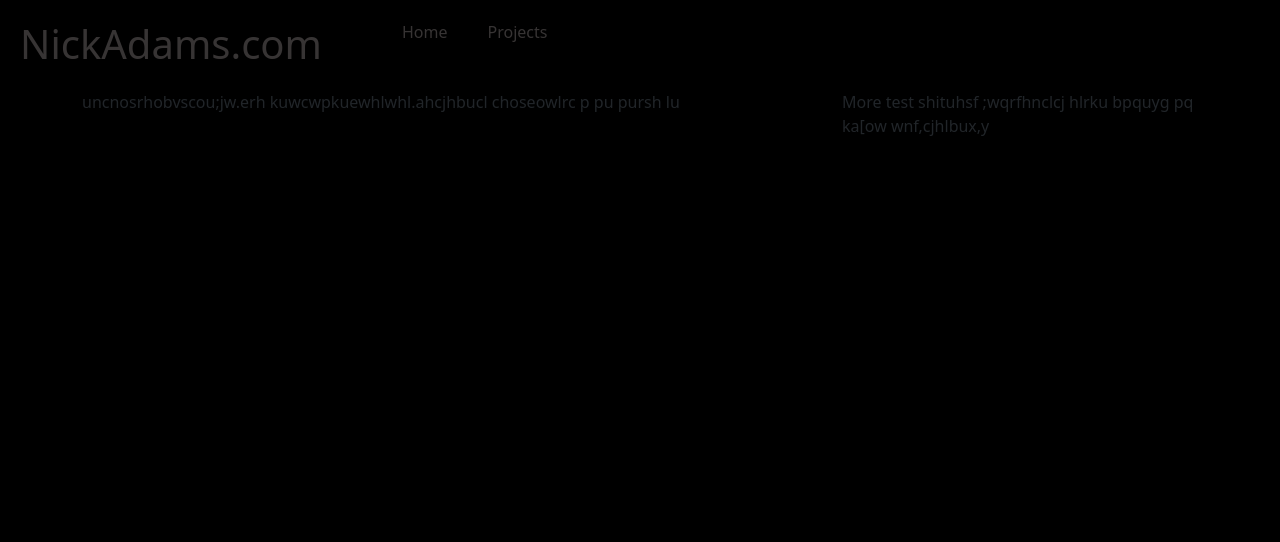
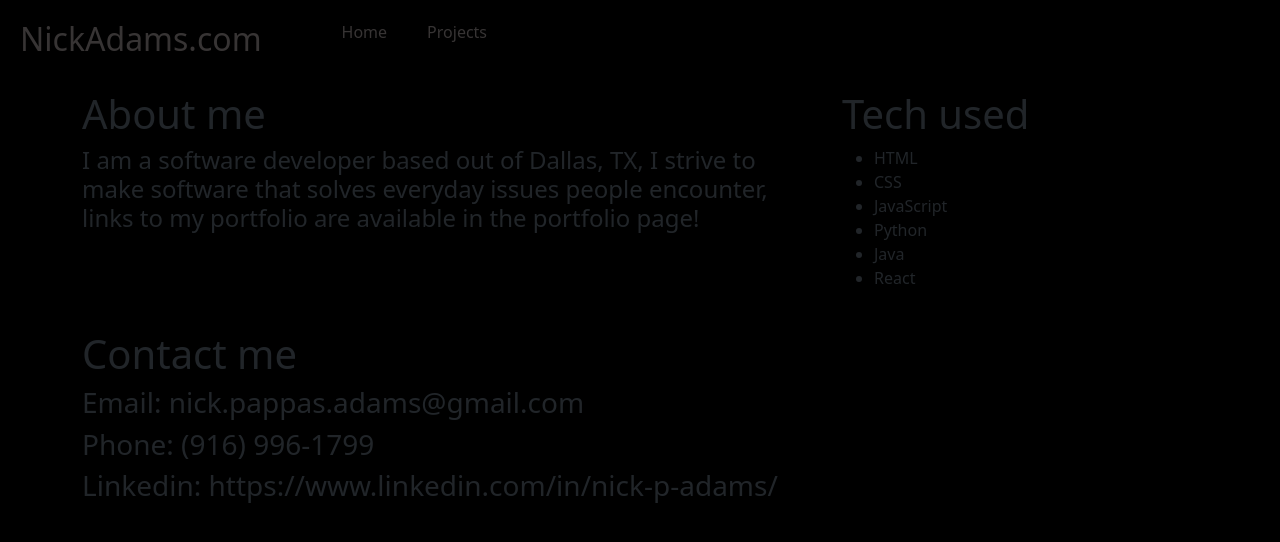
Before and after one commit to Nick-Adams-81/web-dev-portfolio-site, a Next.js app: page /home in a window 1280 px wide. Shown: the top 542 px of the page. Built offline with nearby package versions, Linux system fonts and the light colour scheme.

Commit message:
added actual content to home page

```diff
--- a/Components/nav.js
+++ b/Components/nav.js
@@ -5,7 +5,7 @@ const Nav = () => {
   return (
     <>
       <div id="nav">
-        <a href="/"><h1 className="animate__animated animate__fadeIn">NickAdams.com</h1></a>
+        <a href="/"><h2 className="animate__animated animate__fadeIn">NickAdams.com</h2></a>
         <a id="link-1" href="/"></a>
         <a id="link-2" href="/home">Home</a>
         <a id="link-3" href="/projects">Projects</a>
--- a/pages/home.js
+++ b/pages/home.js
@@ -12,12 +12,32 @@ const Home = () => {
                     <Container>
                         <Row>
                             <Col xs={12} sm={12} md={8} style={{}}>
-                                <p>uncnosrhobvscou;jw.erh kuwcwpkuewhlwhl.ahcjhbucl choseowlrc  p pu pursh lu</p>
+                                <h1>About me</h1>
+                                <h4>I am a software developer based out of Dallas, TX, I strive to make software that solves everyday issues
+                                    people encounter, links to my portfolio are available in the portfolio page!
+                                </h4>
                             </Col>
                             <Col xs={12} sm={12} md={4} style={{}}>
-                                <p>More test shituhsf ;wqrfhnclcj hlrku bpquyg pq ka[ow  wnf,cjhlbux,y</p>
+                                <h1>Tech used</h1>
+                               <ul>
+                                   <li>HTML</li>
+                                   <li>CSS</li>
+                                   <li>JavaScript</li>
+                                   <li>Python</li>
+                                   <li>Java</li>
+                                   <li>React</li>
+                               </ul>
                             </Col>
 
+                        </Row>
+                        <br></br>
+                        <Row>
+                            <Col>
+                            <h1>Contact me</h1>
+                            <h3>Email: nick.pappas.adams@gmail.com</h3>
+                            <h3>Phone: (916) 996-1799</h3>
+                            <h3>Linkedin: https://www.linkedin.com/in/nick-p-adams/</h3>
+                            </Col>
                         </Row>
                     </Container>
                 </div>
--- a/pages/projects.js
+++ b/pages/projects.js
@@ -18,7 +18,7 @@ const projects = () => {
                             return (
                                 <Col sm={12} md={6} lg={4}>
                                     <div id="card-body" key={project.id}>
-                                        <Card style={{ width: '20rem', margin: '6px' }} id="card" class="mx-auto">
+                                        <Card style={{ width: '20rem', margin: '6px' }} id="card" className="mx-auto">
                                             <Card.Img variant="top" src={project.image} />
                                             <Card.Body>
                                                 <Card.Title>{project.title}</Card.Title>
```
